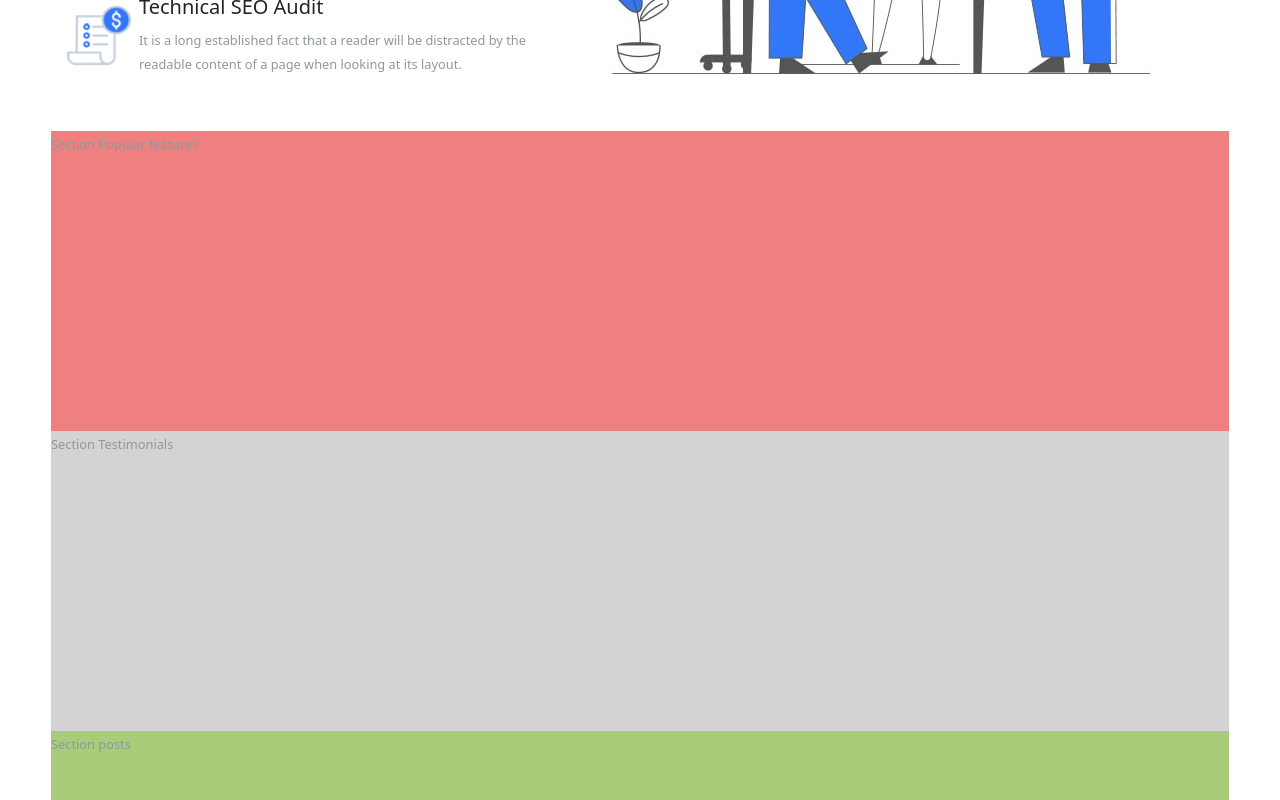
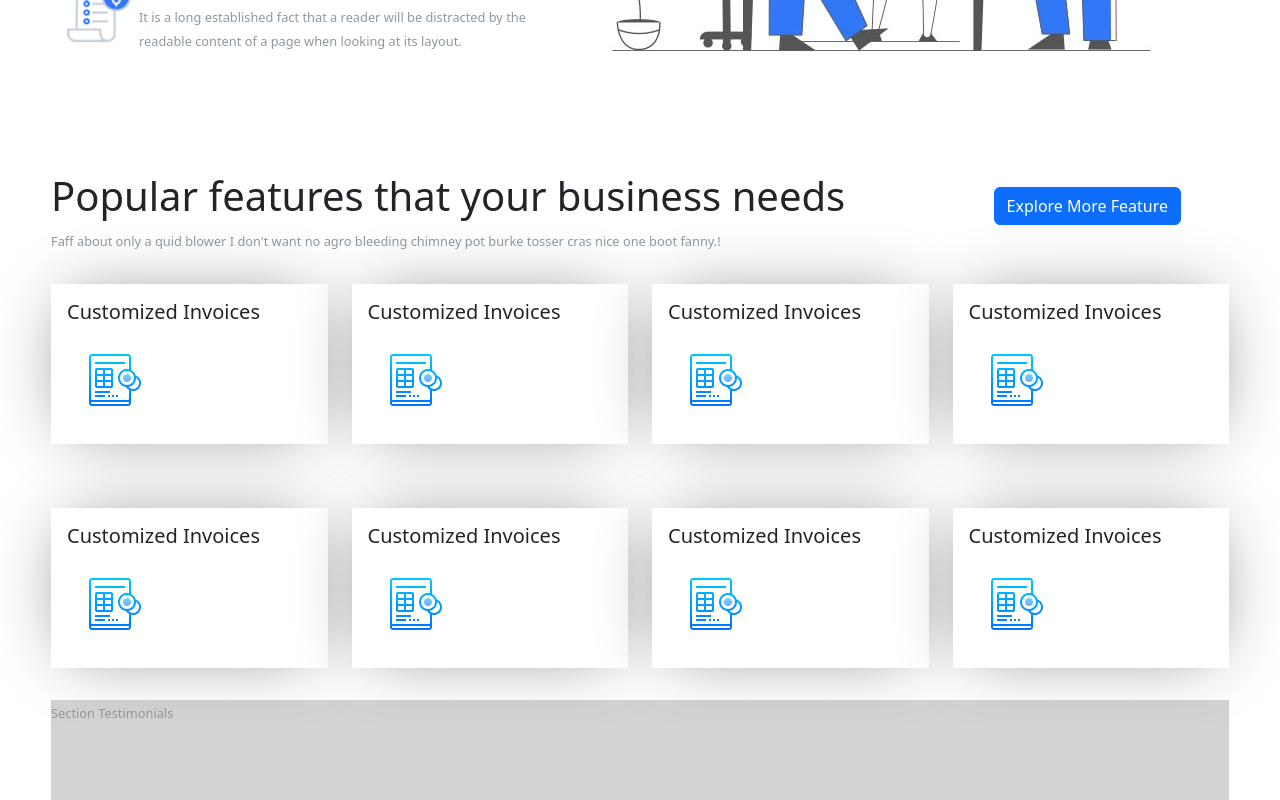
Before and after one commit to Richter96/proj-html-vuejs, a Vue app: page / in a window 1280 px wide. Shown: the part 1420-2220 px from the top of the page. Built offline with nearby package versions, Linux system fonts and the light colour scheme.

Commit message:
add structure Popular Features and effect over

```diff
--- a/src/assets/scss/partials/_variables.scss
+++ b/src/assets/scss/partials/_variables.scss
@@ -10,3 +10,4 @@ $bgHooverBtn:#1E1E1E;
 $textPrimary:#377dff;
 $textNavbar:#1e1e1e;
 $TextGray:#8e989f;
+$TextOverFeatures:#ffffff;
--- a/src/components/AppMain.vue
+++ b/src/components/AppMain.vue
@@ -2,6 +2,7 @@
 import AppJambotron from './AppJambotron.vue'
 import OptionMArket from './OptionMarket.vue'
 import TricksSales from './TricksSales.vue'
+import PopularFeatures from './PopularFeatures.vue'
 
 
 export default {
@@ -9,7 +10,8 @@ export default {
     components: {
         AppJambotron,
         OptionMArket,
-        TricksSales
+        TricksSales,
+        PopularFeatures
     },
     data() {
         return {
@@ -28,9 +30,7 @@ export default {
             <!-- setion Tricks -->
             <TricksSales />
             <!-- section Popular features -->
-            <section class="Popular_features">
-                <span>Section Popular features</span>
-            </section>
+            <PopularFeatures />
             <section class="Testimonials">
                 <span>Section Testimonials</span>
             </section>
--- a/src/components/OptionMarket.vue
+++ b/src/components/OptionMarket.vue
@@ -13,7 +13,7 @@ export default {
 
 <template>
     <div class="optionMarket">
-        <div class="row row-cols-4 d-flex justify-content-center">
+        <div class="row row-cols-3 d-flex justify-content-center">
             <div class="col">
                 <div class="card">
                     <div class="card_img">
@@ -91,7 +91,7 @@ export default {
         }
 
         .card_text {
-            padding: 0.5rem 0rem 0.5rem 2rem;
+            padding: 0.5rem 2.5rem 0.5rem 2rem;
 
             ul {
                 padding: 1rem 0;
@@ -99,6 +99,7 @@ export default {
 
                 li {
                     line-height: 2.5rem;
+                    font-weight: bold;
                 }
             }
         }
--- /dev/null
+++ b/src/components/PopularFeatures.vue
@@ -0,0 +1,131 @@
+<script>
+
+
+export default {
+    name: 'PopularFeatures',
+    data() {
+        return {
+
+        }
+    },
+}
+</script>
+
+<template>
+    <div class="popularFeatures row row-cols-2">
+        <div class="col-12 d-flex justify-content-between align-items-baseline">
+            <div>
+                <h2>Popular features that your business needs</h2>
+                <span>Faff about only a quid blower I don't want no agro bleeding chimney pot burke tosser cras nice one
+                    boot fanny.!</span>
+            </div>
+            <div>
+                <button class="btn btn-primary">Explore More Feature</button>
+            </div>
+        </div>
+        <div class="col-12">
+            <div class="row row-cols-4">
+                <div class="col">
+                    <div class="card flex-column">
+                        <h5>Customized Invoices</h5>
+                        <img src="../assets/img/invoice.png" alt="">
+                    </div>
+                </div>
+                <div class="col">
+                    <div class="card flex-column">
+                        <h5>Customized Invoices</h5>
+                        <img src="../assets/img/invoice.png" alt="">
+                    </div>
+                </div>
+                <div class="col">
+                    <div class="card flex-column">
+                        <h5>Customized Invoices</h5>
+                        <img src="../assets/img/invoice.png" alt="">
+                    </div>
+                </div>
+                <div class="col">
+                    <div class="card flex-column">
+                        <h5>Customized Invoices</h5>
+                        <img src="../assets/img/invoice.png" alt="">
+                    </div>
+                </div>
+                <div class="col">
+                    <div class="card flex-column">
+                        <h5>Customized Invoices</h5>
+                        <img src="../assets/img/invoice.png" alt="">
+                    </div>
+                </div>
+                <div class="col">
+                    <div class="card flex-column">
+                        <h5>Customized Invoices</h5>
+                        <img src="../assets/img/invoice.png" alt="">
+                    </div>
+                </div>
+                <div class="col">
+                    <div class="card flex-column">
+                        <h5>Customized Invoices</h5>
+                        <img src="../assets/img/invoice.png" alt="">
+                    </div>
+                </div>
+                <div class="col">
+                    <div class="card flex-column">
+                        <h5>Customized Invoices</h5>
+                        <img src="../assets/img/invoice.png" alt="">
+                    </div>
+                </div>
+            </div>
+        </div>
+    </div>
+</template>
+
+<style lang="scss">
+@use '../assets/scss/partials/variables' as *;
+
+.popularFeatures {
+    margin-top: 4rem;
+
+    .card {
+        box-shadow: 0px 0px 71px -17px #818181;
+        aspect-ratio: 2/1;
+
+        &:hover {
+            background-color: $bgPrimary;
+        }
+
+        &:hover h5 {
+            color: $TextOverFeatures;
+        }
+
+        &:hover img {
+
+            filter: invert(1);
+            filter: saturate(0);
+        }
+
+        span {
+            font-size: 0.8rem;
+            color: $TextGray;
+        }
+
+        img {
+            width: 4rem;
+            margin: 1rem;
+        }
+    }
+}
+
+button {
+
+    padding: 0.5rem 1.5rem;
+    margin: 0rem 3rem;
+
+    &:hover {
+        background-color: $bgHooverBtn;
+    }
+
+}
+
+h2 {
+    font-size: 2.5rem;
+}
+</style>
```
Also changed, not shown: src/assets/img/invoice.png (added).
